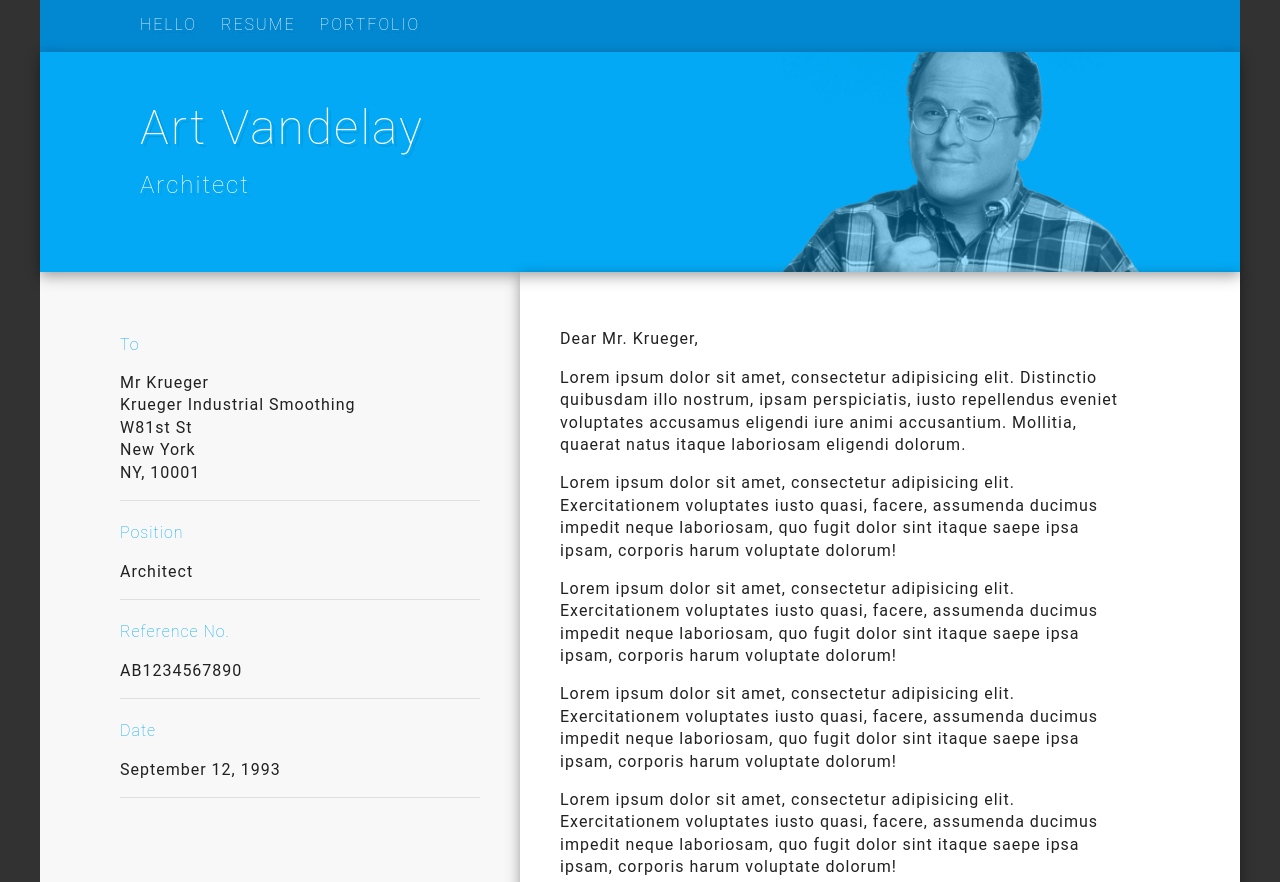
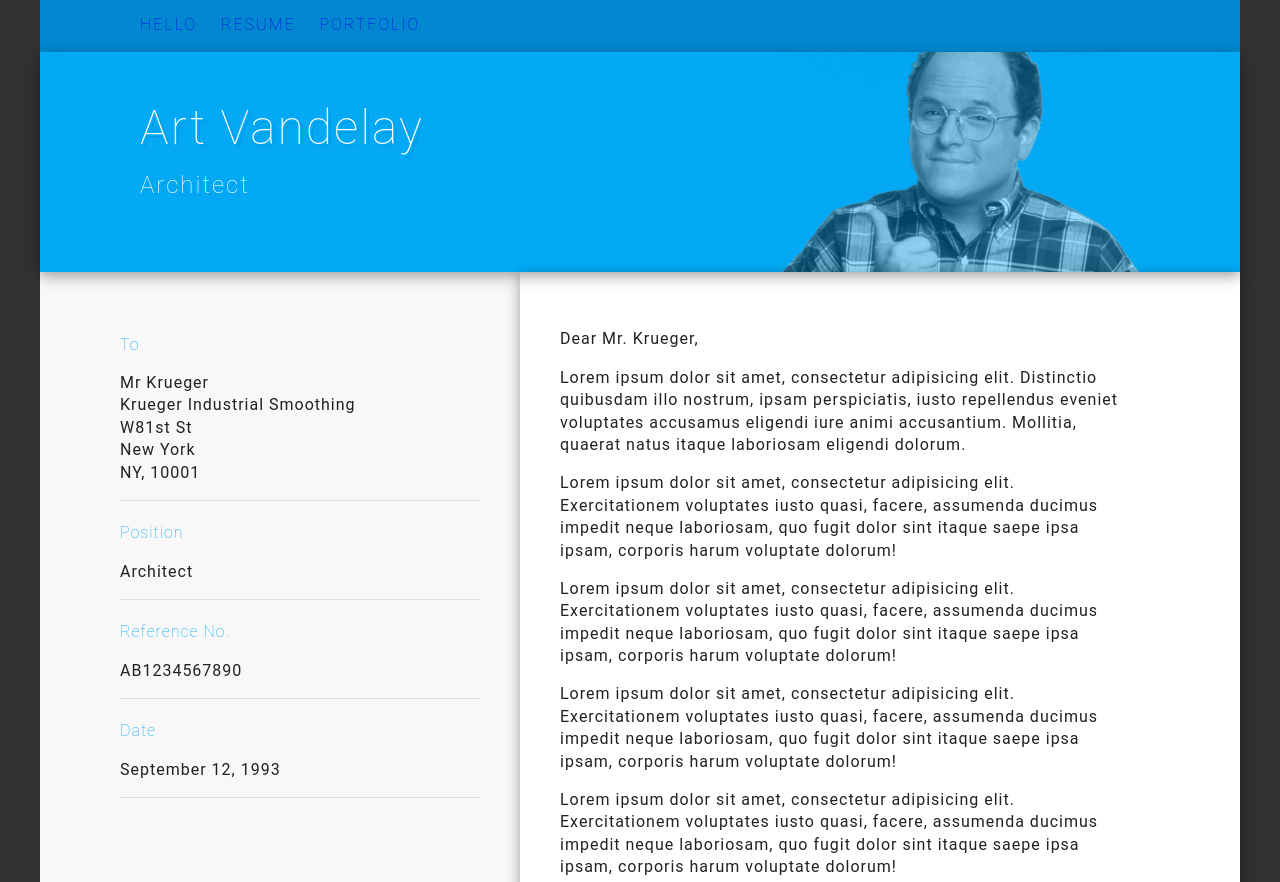
Before and after one commit to gp22/material-resume-template, a website built with webpack: page src/index.html in a window 1280 px wide. Shown: the top 882 px of the page. Built offline with nearby package versions, Linux system fonts and the light colour scheme.

Commit message:
Start work on fixing link styling

```diff
--- a/src/css/modules/_main-nav.scss
+++ b/src/css/modules/_main-nav.scss
@@ -13,6 +13,7 @@
     margin-right: 1.5rem;
     padding: 1rem 0;
     border-bottom: 2px solid $primary-color-dark;
+    transition: border-bottom 0.2s;
 
   &:last-child {
       margin-right: 0;
@@ -25,13 +26,11 @@
 
   li a:link,
   li a:visited {
-    color: #fff;
     text-transform: uppercase;
-    transition: border-bottom 0.2s;
   }
 
   li a:hover,
   li a:active {
-    border-bottom: 2px solid $primary-color-text;
+    // border-bottom: 2px solid $primary-color-text;
   }
 }
```
